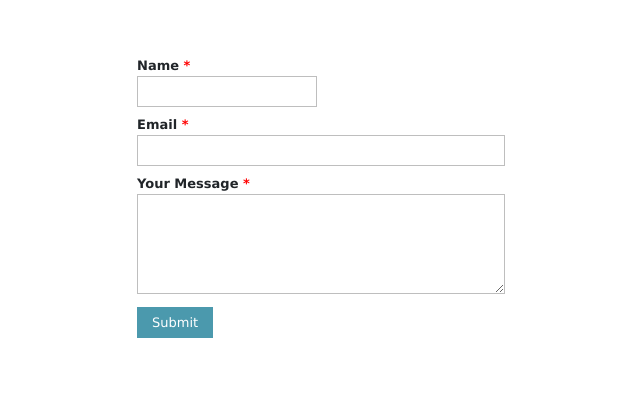
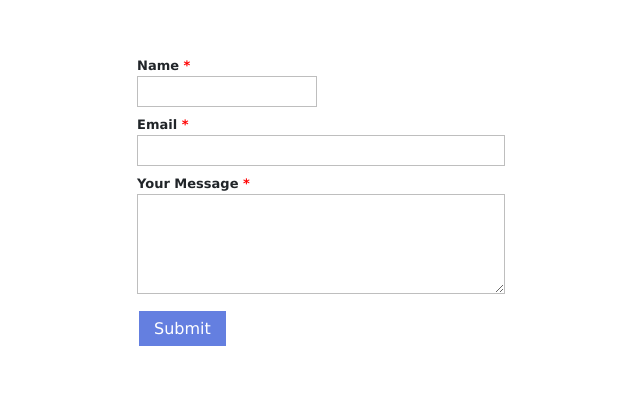
Before and after one commit to dnlbellfield/dental_new, a Django app: page /contact in a window 1280 px wide. Shown: the part 398-818 px from the top of the page, without its empty margins (308-948 px from the left). Before the commit the page ends 736 px from the top, so only its background shows below. Run offline with Django 3.2, Linux system fonts and the light colour scheme; some libraries are stand-ins or nearby versions.

Commit message:
new push, working on heroku

```diff
--- a/static/website/css/style.css
+++ b/static/website/css/style.css
@@ -66,10 +66,6 @@ select{
 	border:1px solid #BEBEBE;
 	padding: 7px;
 	margin:0px;
-	-webkit-transition: all 0.30s ease-in-out;
-	-moz-transition: all 0.30s ease-in-out;
-	-ms-transition: all 0.30s ease-in-out;
-	-o-transition: all 0.30s ease-in-out;
 	outline: none;
 }
 .form-style-1 input[type=text]:focus,
@@ -101,7 +97,7 @@ select{
 	height: 100px;
 }
 .form-style-1 input[type=submit], .form-style-1 input[type=button]{
-	background: #4B99AD;
+	background:rgb(100, 127, 224);
 	padding: 8px 15px 8px 15px;
 	border: none;
 	color: #fff;
@@ -123,3 +119,15 @@ select{
   max-width: 50%;
   padding-top: 100px;
 }
+.button {
+  background-color: #4CAF50;
+  border: none;
+  color: white;
+  padding: 15px 32px;
+  text-align: center;
+  text-decoration: none;
+  display: inline-block;
+  font-size: 16px;
+  margin: 4px 2px;
+  cursor: pointer;
+}
--- a/website/templates/contact.html
+++ b/website/templates/contact.html
@@ -72,11 +72,12 @@
                  <textarea name="message" id="field5" class="field-long field-textarea"></textarea>
              </li>
              <li>
-                 <input type="submit" value="Submit" />
+                 <input class="button" type="submit" value="Submit" />
              </li>
          </ul>
          </form>
       </div>
+
       <!-- Contact -->
 
       <!-- End Contact -->
--- a/website/templates/home.html
+++ b/website/templates/home.html
@@ -33,9 +33,8 @@
          <!-- <div id="toggle-nav" class="navbar-collapse collapse"> -->
             <!-- <ul class="navbar-nav"> -->
                <!-- <li class="nav-item"> <a class="nav-link" href="{% url 'home' %}">Daniel Bellfield</a> </li> -->
-               <!-- <li class="nav-item"> <a class="nav-link" href=" {% url 'about' %}">About</a> </li> -->
+
                <!-- <li class="nav-item"> <a class="nav-link" href="{% url 'contact' %}">Contact</a> </li> -->
-               <!-- <li class="nav-item"> <a class="nav-link" href="{% url 'resume' %}">Resume</a> </li> -->
                <!-- <li class="nav-item"> <a class="nav-link" href=“{%mailto:dnlbellfield@gmail.com”>Email</a> </li> -->
 
 
--- a/website/urls.py
+++ b/website/urls.py
@@ -3,7 +3,5 @@ from . import views
 
 urlpatterns = [
     path('', views.home, name='home'),
-    path('about/', views.about, name='about'),
     path('contact', views.contact, name='contact'),
-    path('resume/', views.resume, name='resume'),
     ]
--- a/website/views.py
+++ b/website/views.py
@@ -3,12 +3,6 @@ from django.core.mail import send_mail
 
 def home(request):
   return render(request, 'home.html', {})
-
-def about(request):
-  return render(request, 'about.html', {})
-
-def resume(request):
-  return render(request, 'resume.html', {})
 
 def contact(request):
   if request.method == "POST":
```
Also changed, not shown: 2 other files.
